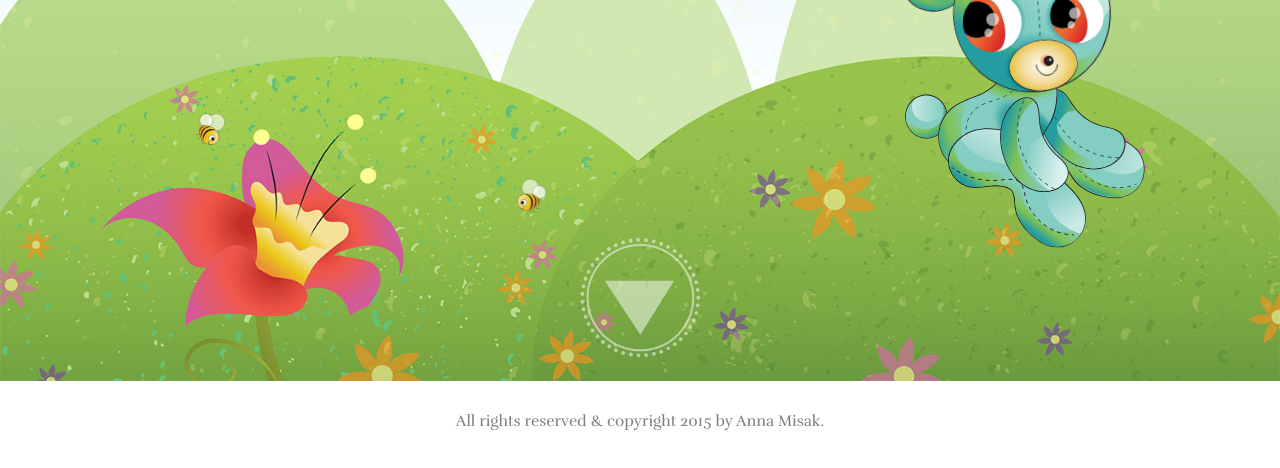
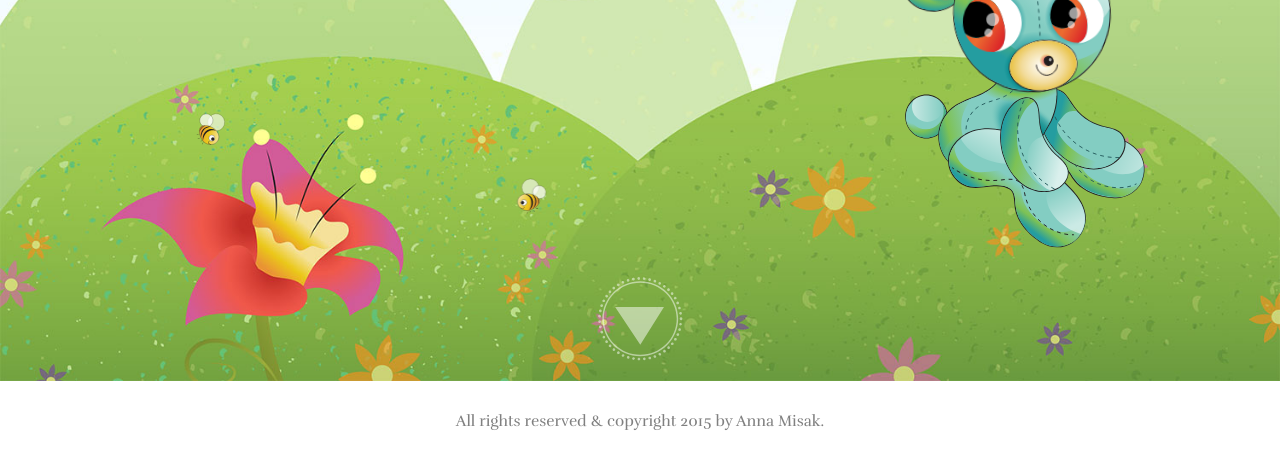
Before and after one commit to annamisak/dsn1676-term-project, a plain HTML site: page index.html in a window 1280 px wide. Shown: the part 364-832 px from the top of the page. Drawn offline with Linux system fonts and the light colour scheme.

Commit message:
Button sizing adjustment

```diff
--- a/css/main.css
+++ b/css/main.css
@@ -269,6 +269,12 @@ footer {
         font-size: 200%;
     }
 
+    .arrow {
+        width: 13%;
+        top: 73%;
+        left: calc(50% - 6.5%);
+    }
+
 }
 
 @media only screen and (min-width: 38em) {
@@ -304,9 +310,9 @@ footer {
     }
 
     .arrow {
-        width: 15%;
-        top: 70%;
-        left: calc(50% - 7.5%);
+        width: 10%;
+        top: 78%;
+        left: calc(50% - 5%);
     }
 
 }
@@ -330,9 +336,9 @@ footer {
     }
 
     .arrow {
-        width: 10%;
-        top: 78%;
-        left: calc(50% - 5%);
+        width: 7%;
+        top: 84%;
+        left: calc(50% - 3.5%);
     }
 
 }
```
